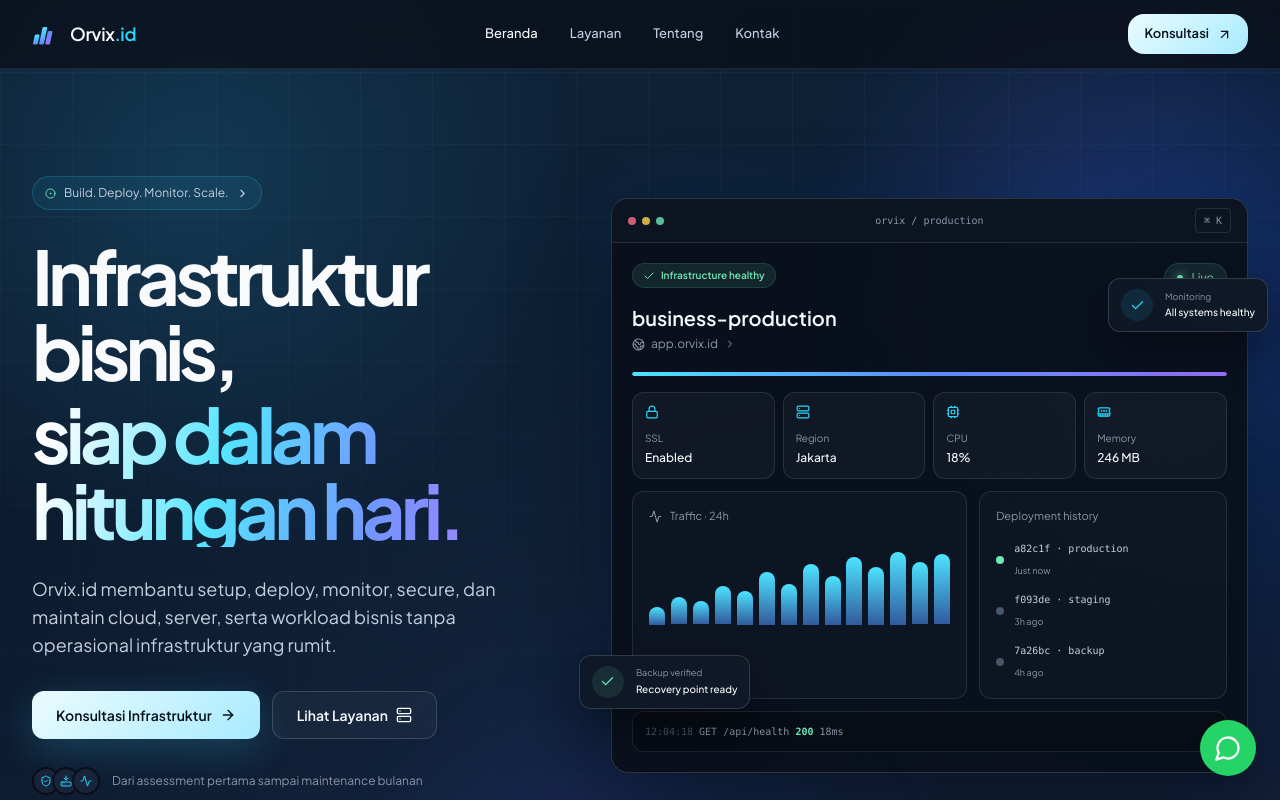
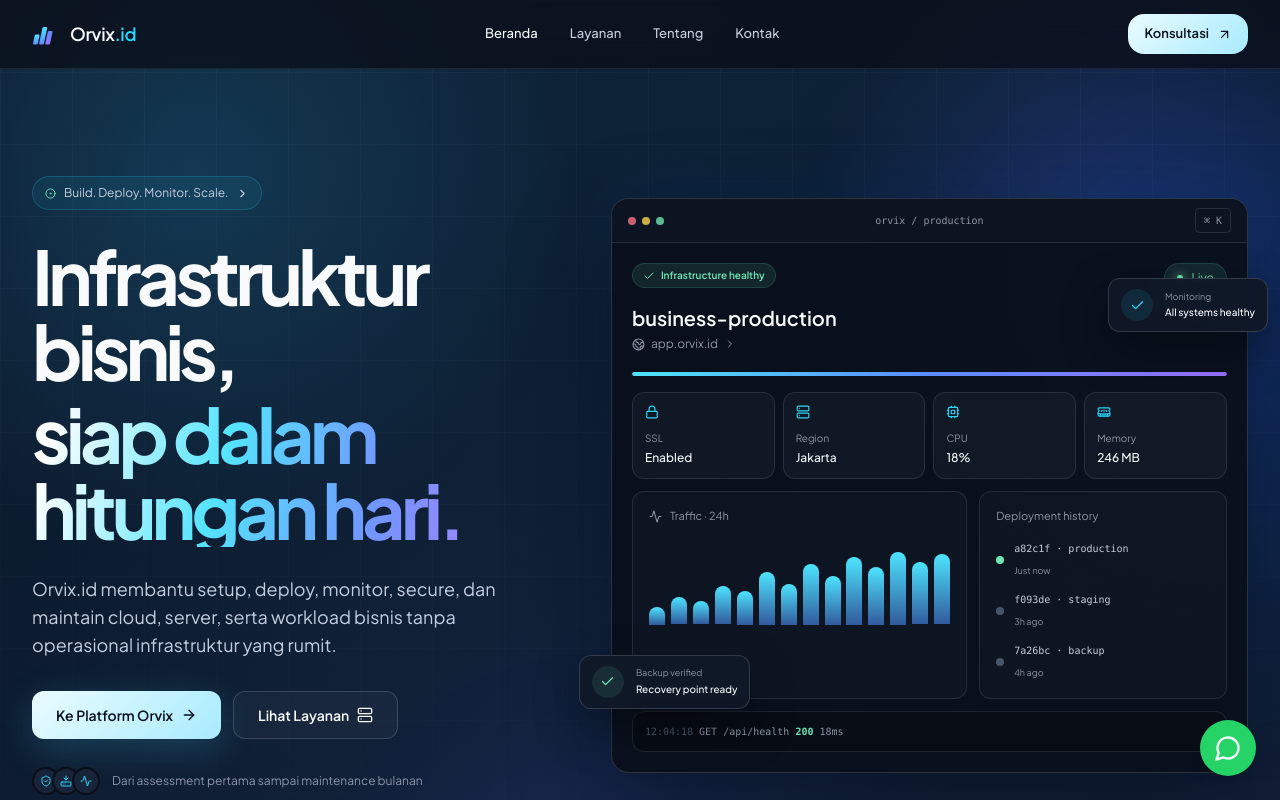
Before and after one commit to algonacci/orvix-id, a React (Vite) app: page / in a window 1280 px wide. Shown: the top 800 px of the page. Built offline with nearby package versions, Linux system fonts and the light colour scheme.

Commit message:
feat: redirect primary CTAs to platform.orvix.id

```diff
--- a/src/components/FinalCtaSection.tsx
+++ b/src/components/FinalCtaSection.tsx
@@ -1,6 +1,6 @@
 import { ArrowRight } from "lucide-react";
 import { Link } from "react-router-dom";
-import { finalCta, whatsappUrl } from "@/data/siteContent";
+import { finalCta, platformUrl } from "@/data/siteContent";
 
 const FinalCtaSection = () => (
   <section id="cta" className="px-4 pb-24 pt-8 sm:px-6 lg:px-8">
@@ -13,12 +13,11 @@ const FinalCtaSection = () => (
       <p className="mx-auto mt-5 max-w-2xl text-sm leading-7 text-text-secondary sm:text-base">{finalCta}</p>
       <div className="mt-8 flex flex-col justify-center gap-3 sm:flex-row">
         <a
-          href={whatsappUrl}
-          target="_blank"
+          href={platformUrl}
           rel="noopener noreferrer"
           className="inline-flex min-h-12 items-center justify-center gap-2 rounded-xl bg-[linear-gradient(135deg,#eafbff,#a8ebff)] px-6 text-sm font-semibold text-[#07111c] transition hover:-translate-y-0.5"
         >
-          Konsultasi Sekarang <ArrowRight size={16} />
+          Ke Platform Orvix <ArrowRight size={16} />
         </a>
         <Link
           to="/contact"
--- a/src/components/HeroSection.tsx
+++ b/src/components/HeroSection.tsx
@@ -12,7 +12,7 @@ import {
   Server,
   ShieldCheck,
 } from "lucide-react";
-import { heroBadges, heroMetrics, whatsappUrl } from "@/data/siteContent";
+import { heroBadges, heroMetrics, platformUrl } from "@/data/siteContent";
 
 const graphBars = [22, 34, 29, 48, 42, 66, 51, 76, 61, 85, 72, 91, 78, 88];
 
@@ -127,12 +127,11 @@ const HeroSection = () => (
 
           <div className="mt-8 flex flex-col gap-3 sm:flex-row">
             <a
-              href={whatsappUrl}
-              target="_blank"
+              href={platformUrl}
               rel="noopener noreferrer"
               className="inline-flex min-h-12 items-center justify-center gap-2 rounded-xl bg-[linear-gradient(135deg,#eafbff,#a8ebff)] px-6 text-sm font-semibold text-[#07111c] shadow-[0_10px_38px_rgba(64,220,255,0.2)] transition hover:-translate-y-0.5 hover:shadow-[0_12px_42px_rgba(64,220,255,0.3)]"
             >
-              Konsultasi Infrastruktur <ArrowRight size={16} />
+              Ke Platform Orvix <ArrowRight size={16} />
             </a>
             <a
               href="#services"
--- a/src/data/siteContent.tsx
+++ b/src/data/siteContent.tsx
@@ -21,6 +21,7 @@ export const siteTitle = "Orvix.id - Cloud & Managed Infrastructure Services";
 export const siteDescription =
   "Orvix.id membantu setup, deploy, monitor, secure, dan maintain infrastruktur cloud agar workload bisnis lebih stabil dan mudah diawasi.";
 export const siteUrl = "https://orvix.id";
+export const platformUrl = "https://platform.orvix.id";
 export const whatsappNumber = "6282125609413";
 export const whatsappDisplay = "0821-2560-9413";
 export const whatsappUrl = `https://wa.me/${whatsappNumber}`;
```
